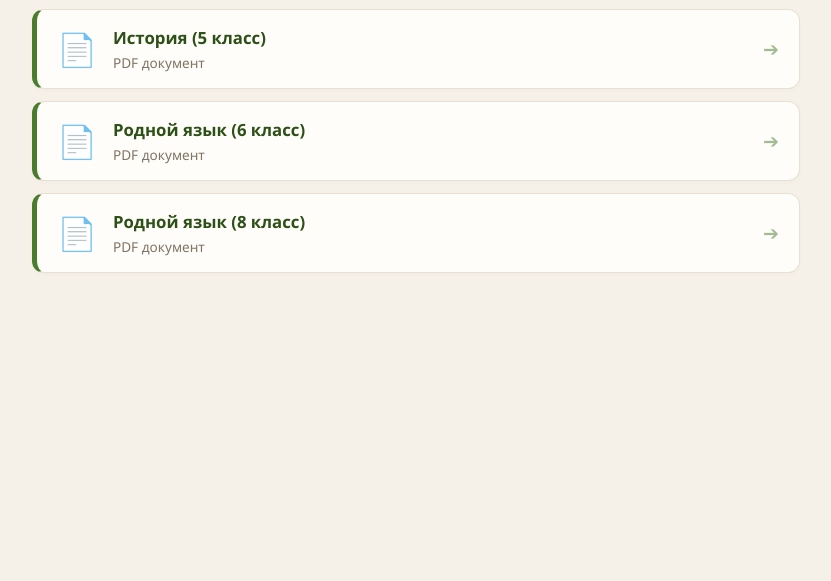
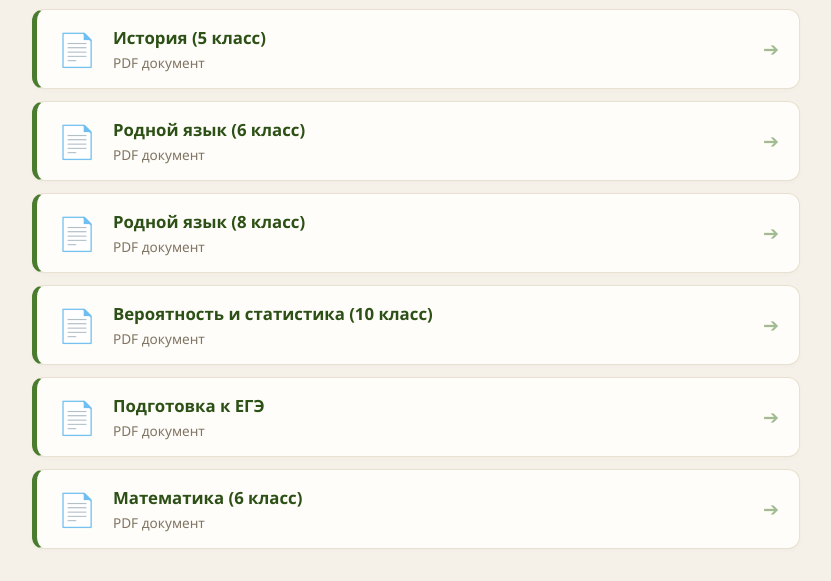
Before and after one commit to seltynasay-tech/schoolsmap, a plain HTML site: page files.html in a window 1280 px wide. Shown: the part 682-1263 px from the top of the page, without its empty margins (224-1055 px from the left). Before the commit the page ends 987 px from the top, so only its background shows below. Drawn offline with Linux system fonts and the light colour scheme.

Commit message:
Update files.html

```diff
--- a/files.html
+++ b/files.html
@@ -146,7 +146,10 @@
             { name: "Геометрия 8 кл.pdf", title: "Геометрия (8 класс)" },
             { name: "История 5 кл.pdf", title: "История (5 класс)" },
             { name: "Родной язык 6 кл.pdf", title: "Родной язык (6 класс)" },
-            { name: "Родной язык 8 кл.pdf", title: "Родной язык (8 класс)" }
+            { name: "Родной язык 8 кл.pdf", title: "Родной язык (8 класс)" },
+            { name: "Вероятность и статистика, 10 кл.pdf", title: "Вероятность и статистика (10 класс)" },
+            { name: "Подготовка к ЕГЭ.pdf", title: "Подготовка к ЕГЭ" },
+            { name: "Математика, 6 кл.pdf", title: "Математика (6 класс)" }
         ];
 
         // ============================================================
```
